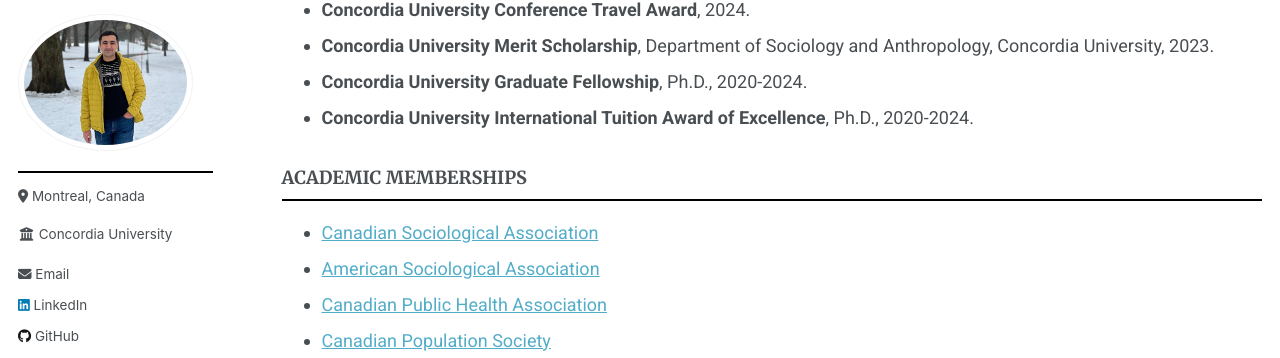
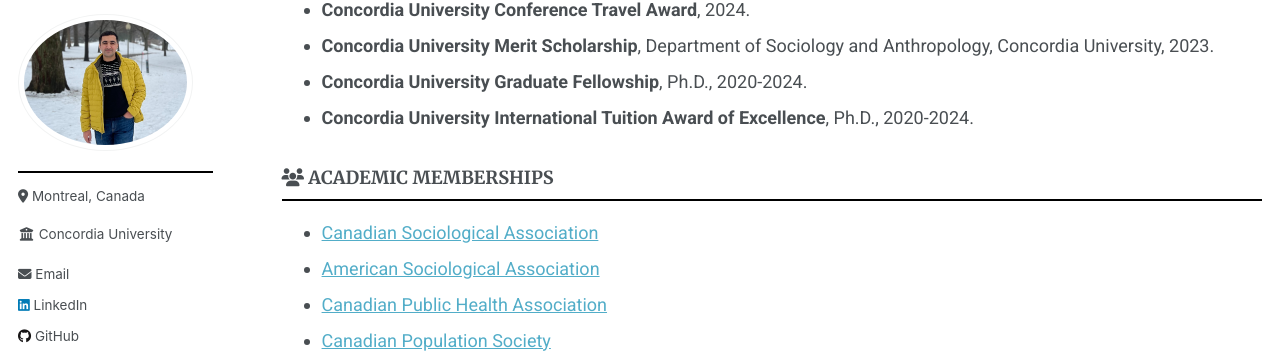
Before and after one commit to Mohsnmonji/mohsnmonji.github.io, a Jekyll site: the page built from _pages/Curriculum Vitae.md, in a window 1280 px wide and 900 px high, scrolled down 3078 px. Shown: the part 92-450 px from the top of the window. Built offline with Jekyll 4.4.1, drawn with Linux system fonts in a browser that asks for light colours.

Commit message:
Update Curriculum Vitae.md

```diff
--- a/_pages/Curriculum Vitae.md
+++ b/_pages/Curriculum Vitae.md
@@ -110,7 +110,7 @@ redirect_from:
 - **Concordia University International Tuition Award of Excellence**, Ph.D., 2020-2024.
 
 
-### **ACADEMIC MEMBERSHIPS**
+### <i class="fas fa-users"></i> ACADEMIC MEMBERSHIPS
 
 - [Canadian Sociological Association](https://www.csa-scs.ca)
 - [American Sociological Association](https://www.asanet.org)
```
